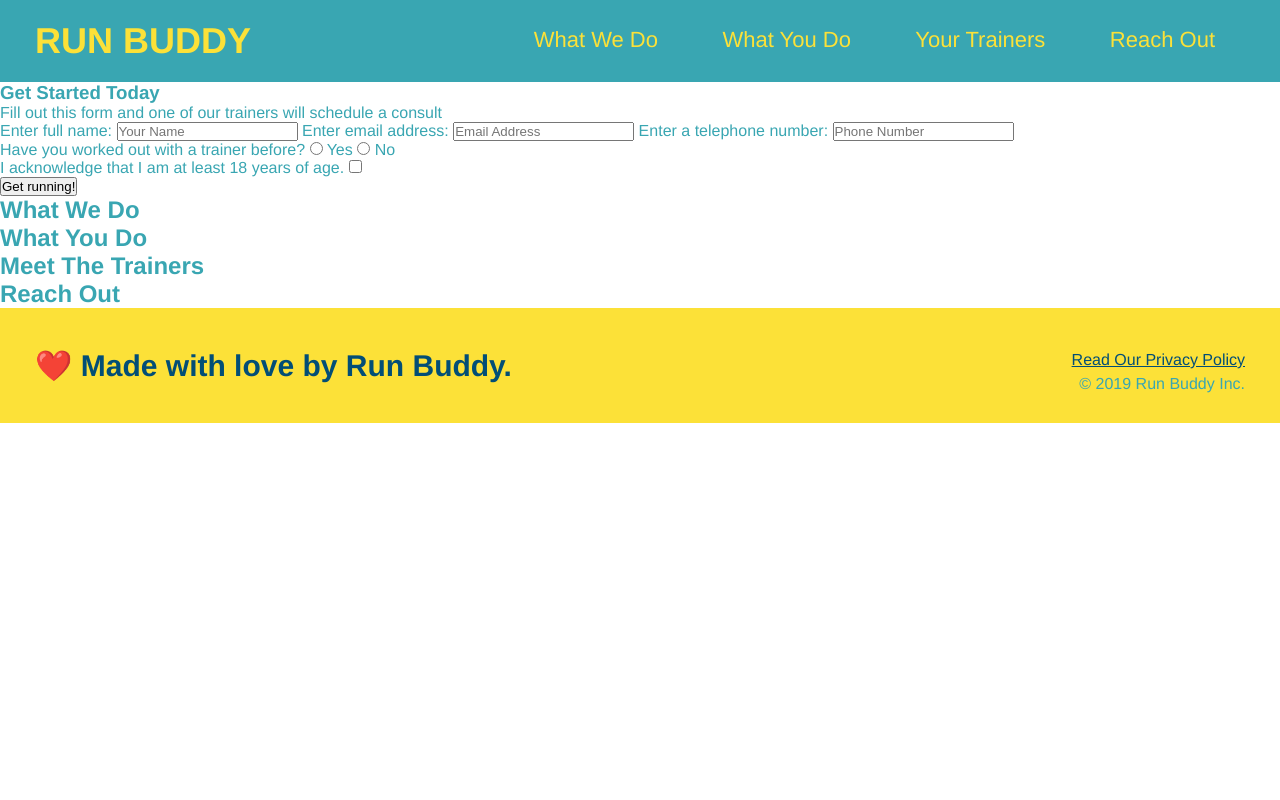
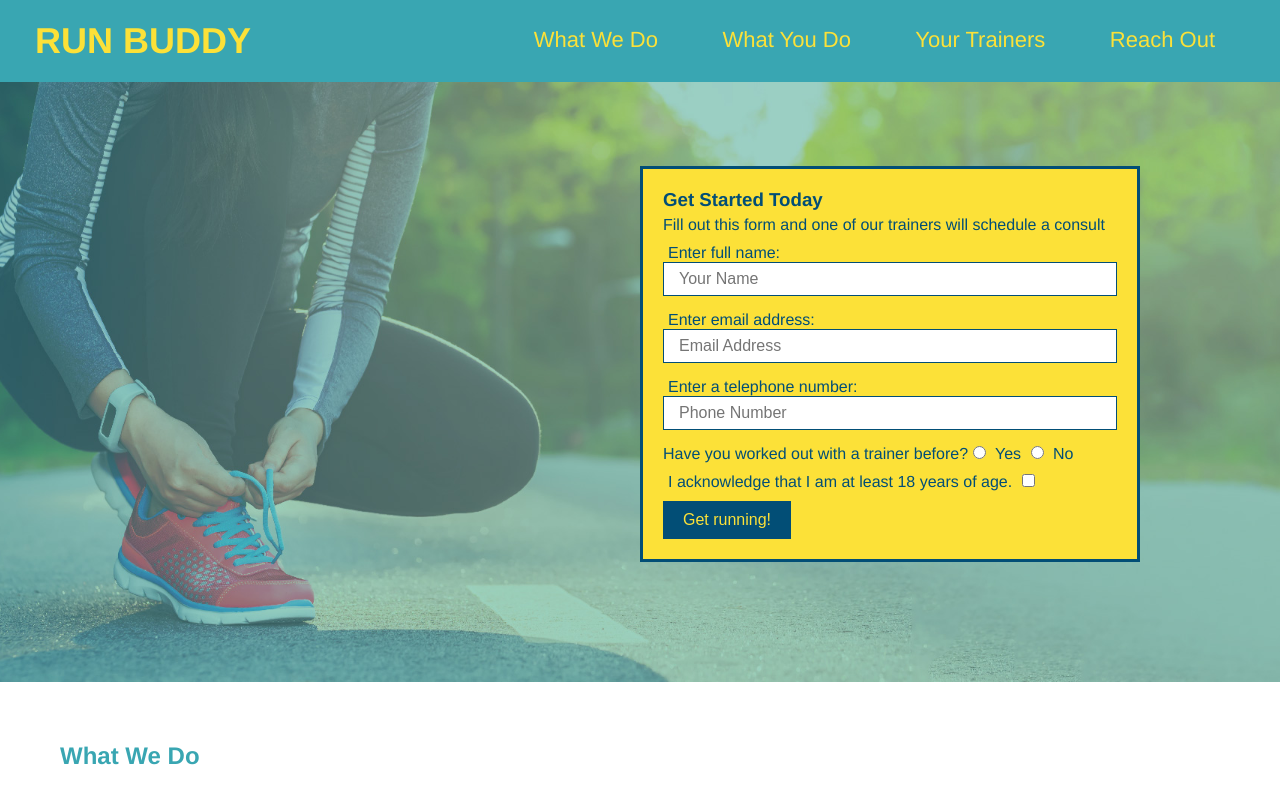
Before and after one commit to crossigarcia/run-buddy, a plain HTML site: page index.html in a window 1280 px wide. Shown: the top 800 px of the page. Drawn offline with Linux system fonts and the light colour scheme.

Commit message:
styled hero and form

```diff
--- a/assets/css/style.css
+++ b/assets/css/style.css
@@ -65,3 +65,61 @@ footer div {
 footer a {
     color: #024e76;
 }
+
+section {
+    padding: 60px;
+}
+
+/* Hero style start */
+.hero {
+    background-image: url(../images/hero-bg.jpeg);
+    height: 600px;
+    background-size: cover;
+    background-position: center;
+    position: relative;
+}
+/* hero style end */
+
+/* hero form style start */
+.hero-form {
+    background-color: #fce138;
+    padding: 20px;
+    width: 500px;
+    color: #024e76;
+    border: solid 3px #024e76;
+    position: absolute;
+    bottom: 120px;
+    right: 140px;
+}
+
+.hero-form h3 {24e
+    font-size: 24px;
+    margin: 0;
+}
+
+.hero-form p {
+    margin: 5px 0 10px 0;
+}
+
+.form-input {
+    border: 1px solid #024e76;
+    display: block;
+    padding: 7px 15px;
+    font-size: 16px;
+    color: #024e76;
+    width: 100%;
+    margin-bottom: 15px;
+}
+
+.hero-form label {
+    margin: 0 5px;
+}
+
+.hero-form button {
+    color: #fce138;
+    background-color: #024e76;
+    border: none;
+    padding: 10px 20px;
+    font-size: 16px;
+}
+/*hero form style ends */
--- a/index.html
+++ b/index.html
@@ -35,18 +35,18 @@
         </header>
 
         <!--hero/jumbotron-->
-        <section>
-            <div>
+        <section class="hero">
+            <div class="hero-form">
                 <h3>Get Started Today</h3>
                 <p>Fill out this form and one of our trainers will schedule a consult</p>
                 <!--add form element-->
                 <form>
                     <label for="name">Enter full name:</label>
-                    <input type="text" placeholder="Your Name" name="name" id="name" />
+                    <input type="text" placeholder="Your Name" name="name" id="name" class="form-input"  />
                     <label for="email">Enter email address:</label>
-                    <input type="email" placeholder="Email Address" name="email" id="email" />
+                    <input type="email" placeholder="Email Address" name="email" id="email" class="form-input" />
                     <label for="phone">Enter a telephone number:</label>
-                    <input type="tel" placeholder="Phone Number" name="phone" id="phone" />
+                    <input type="tel" placeholder="Phone Number" name="phone" id="phone" class="form-input" />
                     <p>
                         Have you worked out with a trainer before?
                         <input type="radio" name="trainer-confirm" id="trainer-yes" />
```
Also changed, not shown: assets/images/hero-bg.jpeg (added).
